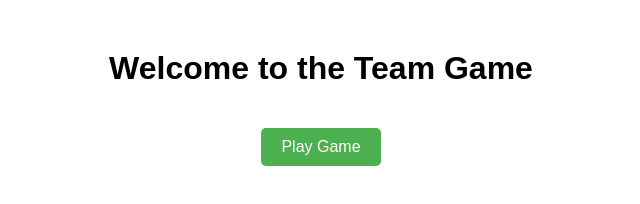
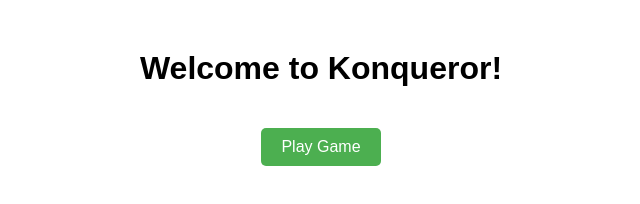
Before and after one commit to didrikved/Konqueror, a plain HTML site: page Konqueror Experimental/index.html in a window 1280 px wide. Shown: the whole page, without its empty margins (319-959 px from the left). Drawn offline with Linux system fonts and the light colour scheme.

Commit message:
Changed Game Title in "Play Game!" Screen, and in browser tab

```diff
--- a/Konqueror Experimental/index.html
+++ b/Konqueror Experimental/index.html
@@ -3,12 +3,12 @@
 <head>
     <meta charset="UTF-8">
     <meta name="viewport" content="width=device-width, initial-scale=1.0">
-    <title>Team Game</title>
+    <title>Konqueror</title>
     <link rel="stylesheet" href="style.css">
 </head>
 <body>
     <div id="introScreen">
-        <h1>Welcome to the Team Game</h1>
+        <h1>Welcome to Konqueror!</h1>
         <button id="playGameButton">Play Game</button>
     </div>
     <div id="gameContent">
```
